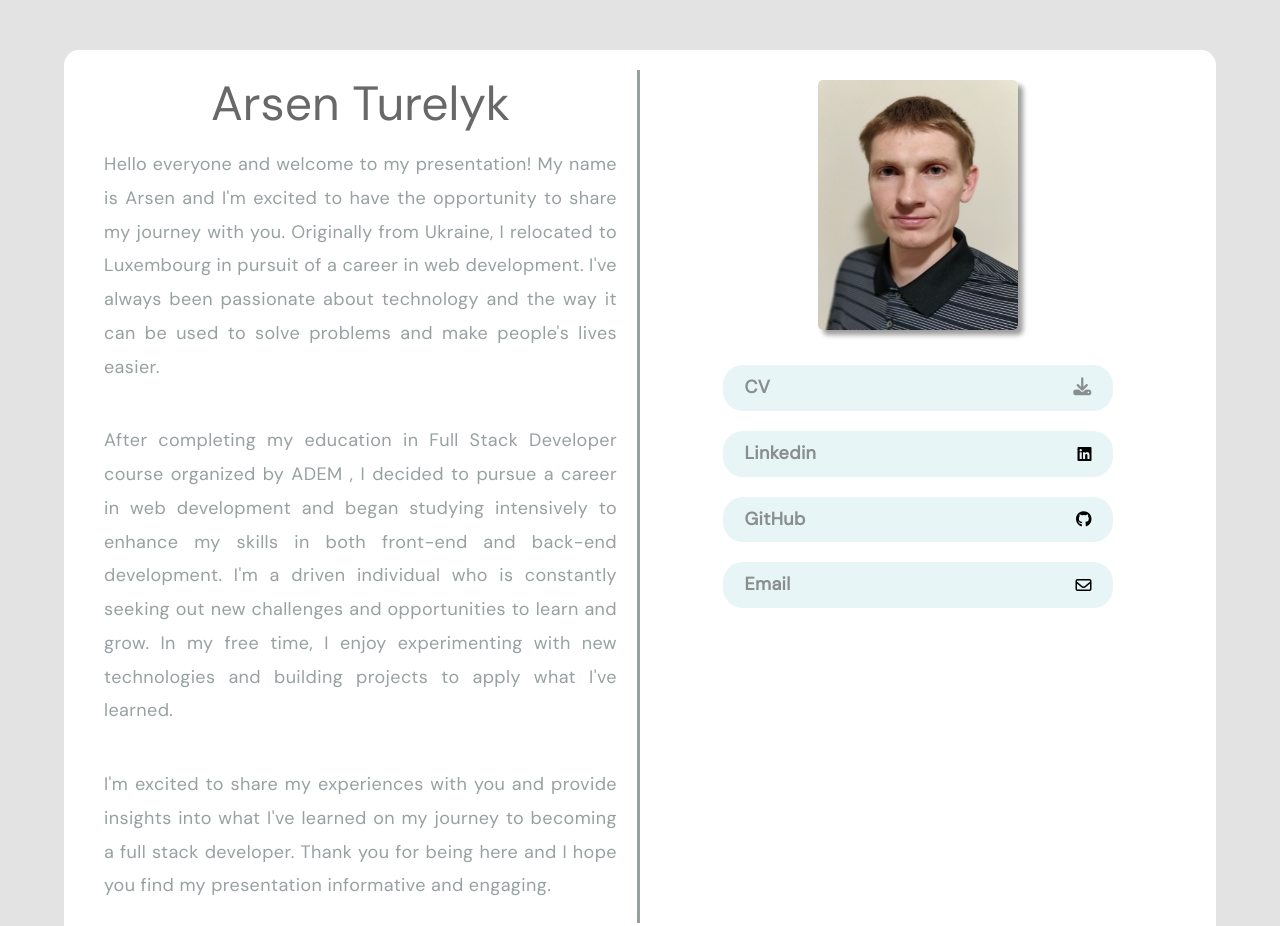
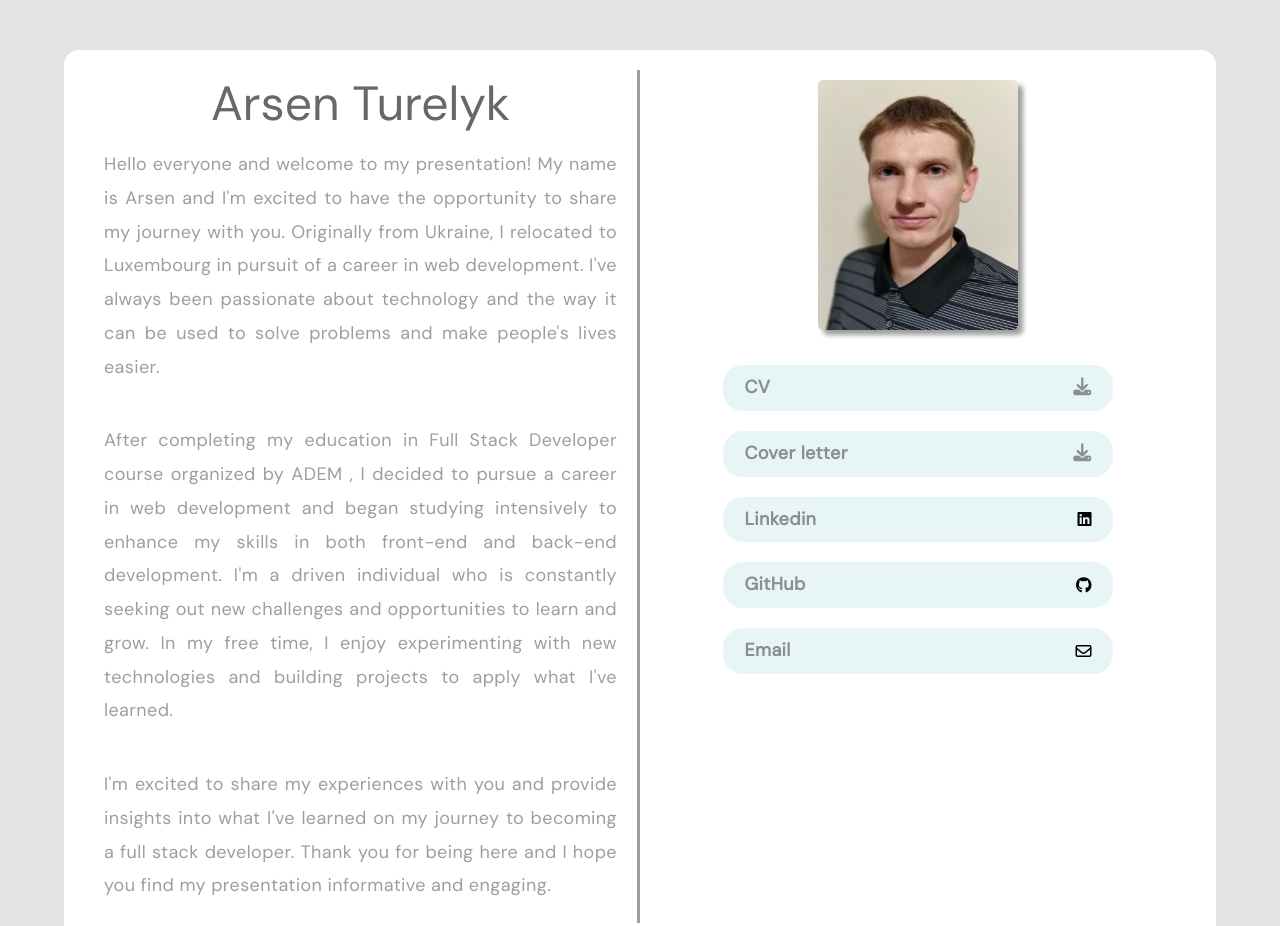
Before and after one commit to turelyk-arsen/Portfolio_first_project, a plain HTML site: page index.html in a window 1280 px wide. Shown: the top 926 px of the page. Drawn offline with Linux system fonts and the light colour scheme.

Commit message:
20/04/2023 cover letter

```diff
--- a/index.html
+++ b/index.html
@@ -61,6 +61,13 @@
                 >CV</a
               >
                <a href="pdf/CV_Turelyk_Arsen_23_03_2023.pdf"><i class="fa-solid fa-download"></i></a>
+            </li>
+            <li>
+              <a
+                href="#"
+                >Cover letter</a
+              >
+               <a href="pdf/Cover Letter (3).pdf"><i class="fa-solid fa-download"></i></a>
             </li>
             <li>
               <a
```
Also changed, not shown: 1 other file.
